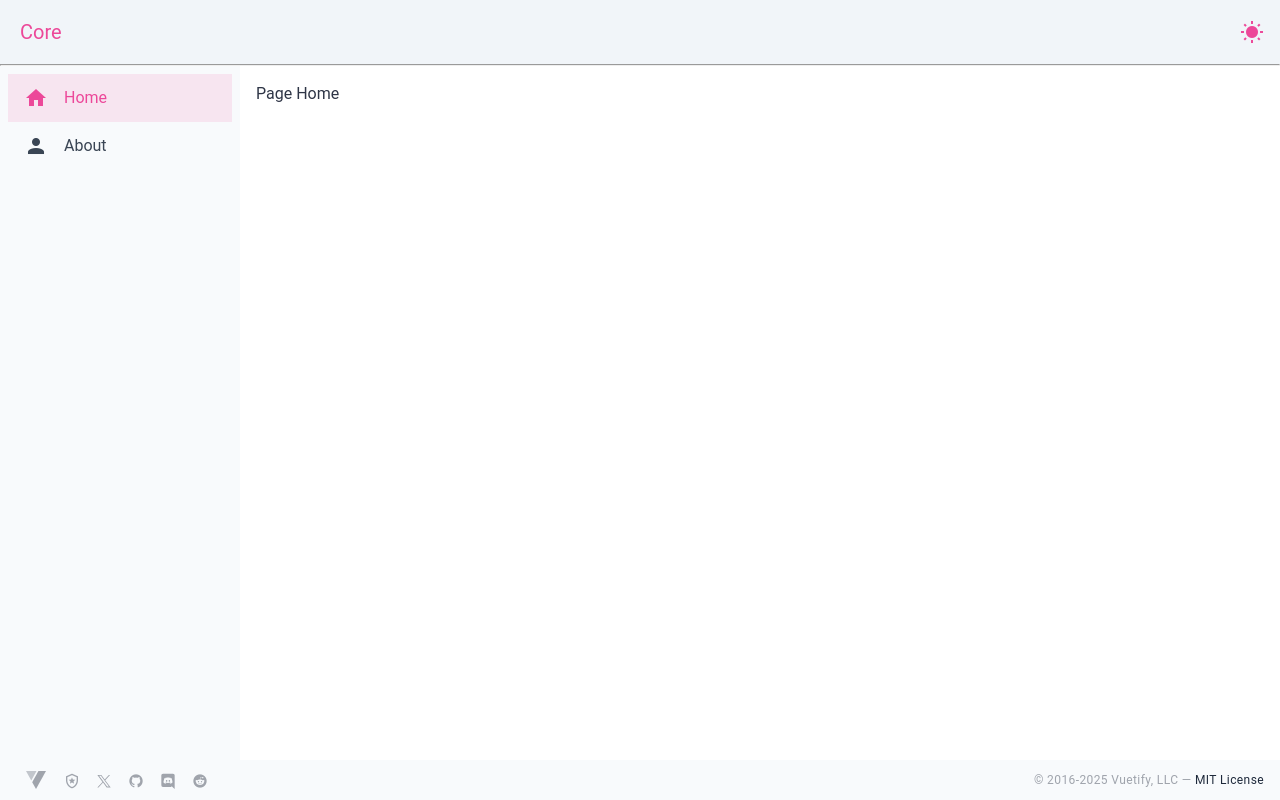
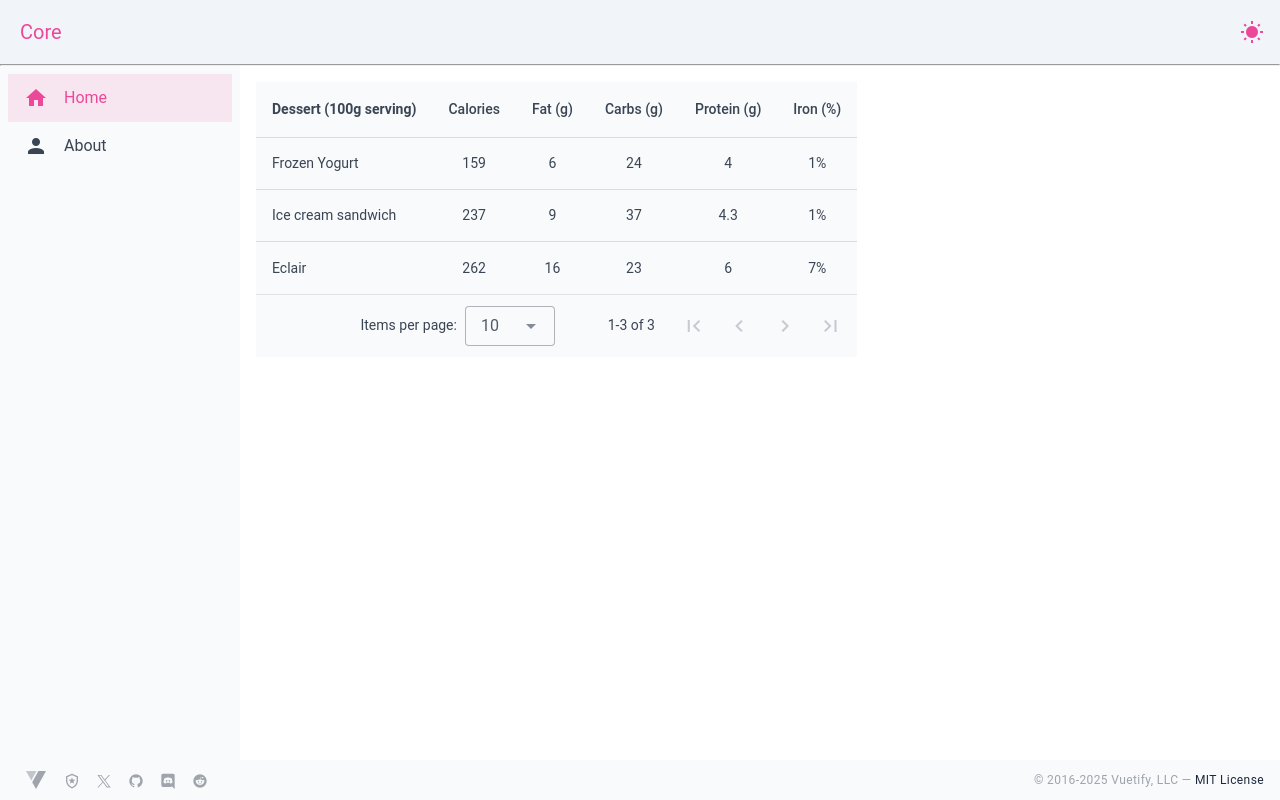
Before and after one commit to SimpllleUser/my-core, a Vue app: page / in a window 1280 px wide. Built offline with nearby package versions, Linux system fonts and the light colour scheme; a small style sheet from the web is missing.

Commit message:
feat: add Table component with data handling and props definition

```diff
--- a/src/pages/index.vue
+++ b/src/pages/index.vue
@@ -1,7 +1,68 @@
+<script lang="ts" setup>
+import { Table } from '@/shared';
+
+const headers = [
+  {
+    align: 'start',
+    key: 'name',
+    title: 'Dessert (100g serving)'
+  },
+  { key: 'calories', title: 'Calories' },
+  { key: 'fat', title: 'Fat (g)' },
+  { key: 'carbs', title: 'Carbs (g)' },
+  { key: 'protein', title: 'Protein (g)' },
+  { key: 'iron', title: 'Iron (%)' }
+];
+
+const data = [
+  {
+    name: 'Frozen Yogurt',
+    calories: 159,
+    fat: 6.0,
+    carbs: 24,
+    protein: 4.0,
+    iron: '1%'
+  },
+  {
+    name: 'Ice cream sandwich',
+    calories: 237,
+    fat: 9.0,
+    carbs: 37,
+    protein: 4.3,
+    iron: '1%'
+  },
+  {
+    name: 'Eclair',
+    calories: 262,
+    fat: 16.0,
+    carbs: 23,
+    protein: 6.0,
+    iron: '7%'
+  }
+];
+
+const getRowClass = (item: unknown, index: number) => {
+  return '';
+};
+</script>
+
 <template>
-  <div>Page Home</div>
+  <div>
+    <Table
+      :headers="headers"
+      :data="data"
+      :getRowClass="getRowClass"
+    >
+      <template #header.name="{ column }">
+        <div class="d-flex align-center">
+          <strong>{{ column.title }}</strong>
+        </div>
+      </template>
+      <template #item.name="{ item }">
+        <span class="font-weight-bold text-primary">
+          {{ item.name }}
+        </span>
+      </template>
+    </Table>
+  </div>
 </template>
-
-<script lang="ts" setup>
-//
-</script>
--- /dev/null
+++ b/src/shared/ui/Table/index.ts
@@ -0,0 +1,2 @@
+export * from './types.ts'
+export * from './ui'
--- /dev/null
+++ b/src/shared/ui/Table/ui/index.ts
@@ -0,0 +1 @@
+export { default as Table } from './index.vue'
--- /dev/null
+++ b/src/shared/ui/Table/ui/index.vue
@@ -0,0 +1,44 @@
+<script setup lang="ts">
+import type { TableProps } from '@/shared';
+import { has } from 'lodash';
+
+const props = defineProps<TableProps>();
+
+const internalHeaders = props.headers.map(header => ({
+  align: header.align || 'center',
+  sortable: has(header, 'sortable') ? header.sortable : false,
+  ...header
+}));
+
+console.log(props);
+</script>
+
+<template>
+  <VDataTable
+    :headers="internalHeaders"
+    :items="data"
+  >
+    <template
+      v-for="(_, name) in $slots"
+      #[name]="slotProps"
+    >
+      <slot
+        :name="name"
+        v-bind="slotProps"
+      />
+    </template>
+    <template #item="{ item, index }">
+      <tr :class="getRowClass && getRowClass(item, index)">
+        <td
+          v-for="header in internalHeaders"
+          :key="header.key"
+          :class="header.align ? `text-${header.align}` : ''"
+        >
+          {{ item[header.key] }}
+        </td>
+      </tr>
+    </template>
+  </VDataTable>
+</template>
+
+<style scoped></style>
--- a/src/shared/ui/index.ts
+++ b/src/shared/ui/index.ts
@@ -1,2 +1,3 @@
 export { default as NavBar } from './NavBar.vue';
 export { default as ThemeToggle } from './ThemeToggle.vue';
+export * from './Table';
```
Also changed, not shown: src/shared/ui/Table/types.ts (added, +9 -0 lines).
